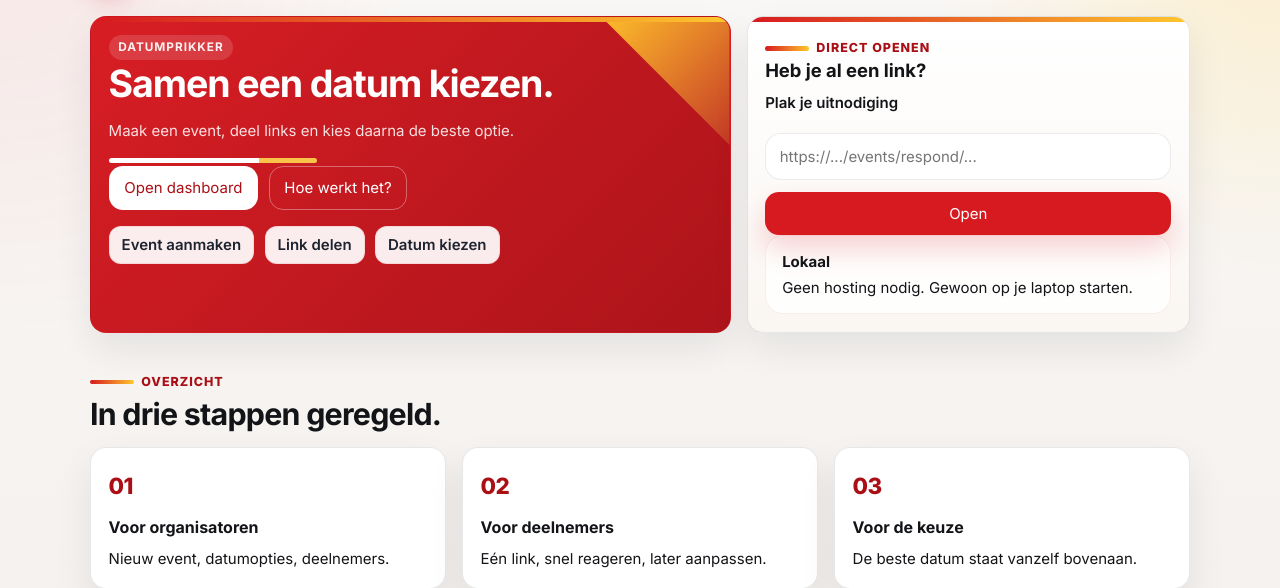
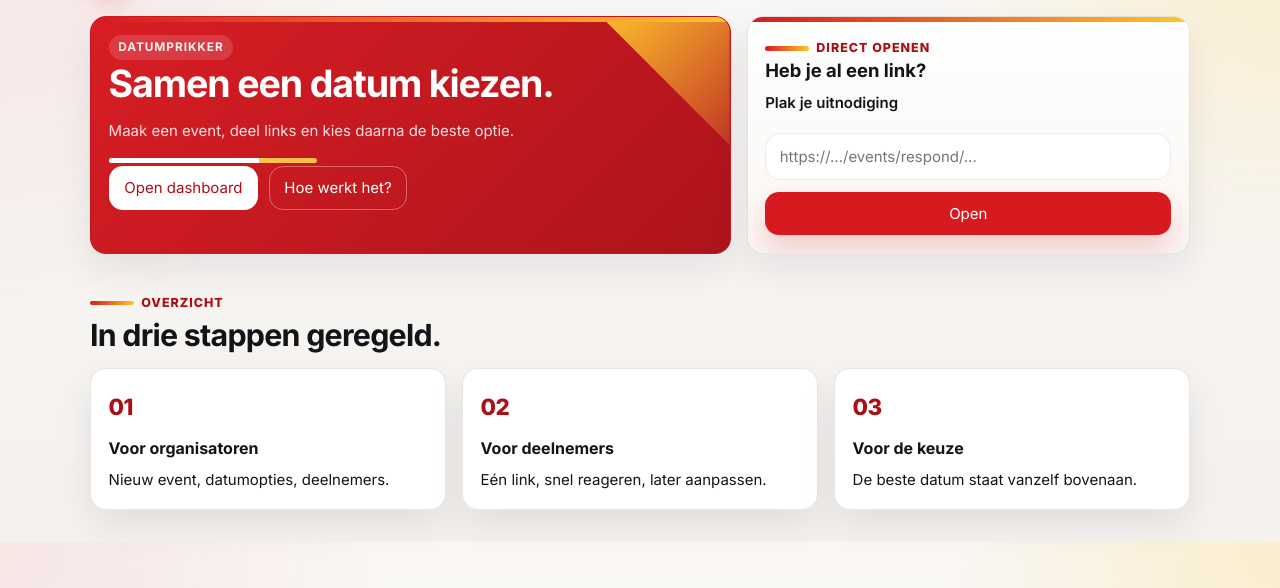
Before and after one commit to AlexBongers/datumprikker_s4, a Node server app: page / in a window 1280 px wide. Shown: the part 71-659 px from the top of the page. Run offline with Node 20, Linux system fonts and the light colour scheme; some libraries are stand-ins or nearby versions.

Commit message:
Remove broken homepage helper blocks
Agent-Logs-Url: https://github.com/AlexBongers/datumprikker_s4/sessions/e78c1f83-e134-4312-ad10-b7b7ba7f59b7

Co-authored-by: AlexBongers <52636621+AlexBongers@users.noreply.github.com>

```diff
--- a/views/index.ejs
+++ b/views/index.ejs
@@ -9,11 +9,6 @@
       <a href="/admin/login" class="primary-button">Open dashboard</a>
       <button type="button" class="secondary-button" data-help-toggle>Hoe werkt het?</button>
     </div>
-    <div class="mini-stats">
-      <span>Event aanmaken</span>
-      <span>Link delen</span>
-      <span>Datum kiezen</span>
-    </div>
   </div>
   <div class="hero-card card-panel">
     <span class="section-label">Direct openen</span>
@@ -23,10 +18,6 @@
       <input id="inviteLink" name="inviteLink" class="text-input" placeholder="https://.../events/respond/..." />
       <button class="primary-button" type="submit">Open</button>
     </form>
-    <div class="tip-box compact-tip">
-      <strong>Lokaal</strong>
-      <p>Geen hosting nodig. Gewoon op je laptop starten.</p>
-    </div>
   </div>
 </section>
 
--- a/views/partials/footer.ejs
+++ b/views/partials/footer.ejs
@@ -27,10 +27,6 @@
           <p>Het dashboard rangschikt opties en laat de sterkste match bovenaan zien.</p>
         </div>
       </div>
-      <div class="tip-box">
-        <strong>Lokaal draaien</strong>
-        <p><code>npm ci</code> → <code>cp .env.example .env</code> → <code>npm run local</code></p>
-      </div>
     </div>
   </aside>
   <script src="/js/app.js"></script>
```
